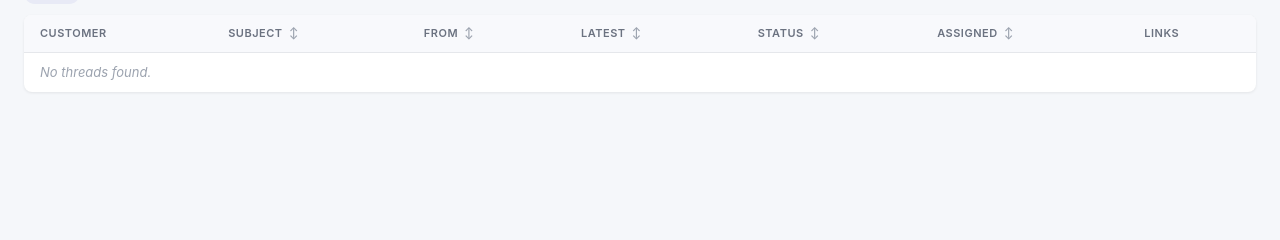
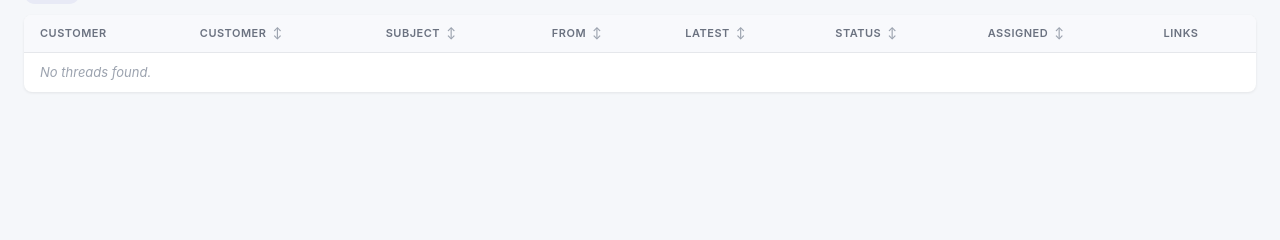
Before and after one commit to rickforshee/promo-comms, a FastAPI app: template app/web/templates/threads/list.html in a window 1280 px wide. Shown: the part 195-435 px from the top of the page. Run offline with FastAPI, Linux system fonts and the light colour scheme; the template is opened without the code that fills it, so the values that code supplies are empty; some libraries are stand-ins or nearby versions.

Commit message:
feat: customer name in thread list — sortable, searchable, PO->job->customer via Pace DB join; fix scheduler duplicate job ID

```diff
--- a/app/web/routes/threads.py
+++ b/app/web/routes/threads.py
@@ -287,6 +287,42 @@ def _search_thread_ids(q: str, link_filter: str, db: Session, current_user_id: i
             .distinct()
             .all()
         )
+        # Customer name
+        customer_ids = (
+            db.query(PaceCustomerCache.customer_id)
+            .filter(PaceCustomerCache.cust_name.ilike(pattern))
+            .all()
+        )
+        if customer_ids:
+            cid_list = [r.customer_id for r in customer_ids]
+            # Via job links
+            job_nums = (
+                db.query(PaceJobCache.job_number)
+                .filter(PaceJobCache.customer_id.in_(cid_list))
+                .all()
+            )
+            if job_nums:
+                jn_list = [r.job_number for r in job_nums]
+                matched_ids.update(
+                    r.thread_id for r in
+                    db.query(ThreadJobLink.thread_id)
+                    .filter(ThreadJobLink.job_number.in_(jn_list))
+                    .all()
+                )
+            # Via PO links
+            po_nums = (
+                db.query(PacePOCache.po_number)
+                .filter(PacePOCache.customer_id.in_(cid_list))
+                .all()
+            )
+            if po_nums:
+                pn_list = [r.po_number for r in po_nums]
+                matched_ids.update(
+                    r.thread_id for r in
+                    db.query(ThreadPOLink.thread_id)
+                    .filter(ThreadPOLink.po_number.in_(pn_list))
+                    .all()
+                )
         # Vendor name
         vendor_ids = (
             db.query(PaceVendorCache.vendor_id)
@@ -401,6 +437,41 @@ def _sort_thread_ids(thread_ids: list[int], sort_by: str, sort_dir: str, db: Ses
         )
         from_map = {r.thread_id: (r.sender_name or r.sender_email or "").lower() for r in from_rows}
         rows = [(tid, from_map.get(tid, "")) for tid in thread_ids]
+        rows.sort(key=lambda r: r[1], reverse=not asc)
+    elif sort_by == "customer":
+        # Resolve customer name via job link first, then PO link
+        job_links = (
+            db.query(ThreadJobLink.thread_id, PaceJobCache.customer_id)
+            .join(PaceJobCache, PaceJobCache.job_number == ThreadJobLink.job_number)
+            .filter(ThreadJobLink.thread_id.in_(thread_ids))
+            .all()
+        )
+        cust_id_map: dict[int, str] = {}
+        for tid, cid in job_links:
+            if tid not in cust_id_map and cid:
+                cust_id_map[tid] = cid
+
+        po_only = [tid for tid in thread_ids if tid not in cust_id_map]
+        if po_only:
+            po_links = (
+                db.query(ThreadPOLink.thread_id, PacePOCache.customer_id)
+                .join(PacePOCache, PacePOCache.po_number == ThreadPOLink.po_number)
+                .filter(ThreadPOLink.thread_id.in_(po_only))
+                .all()
+            )
+            for tid, cid in po_links:
+                if tid not in cust_id_map and cid:
+                    cust_id_map[tid] = cid
+
+        all_cust_ids = set(cust_id_map.values())
+        cust_name_map: dict[str, str] = {}
+        if all_cust_ids:
+            custs = db.query(PaceCustomerCache).filter(
+                PaceCustomerCache.customer_id.in_(all_cust_ids)
+            ).all()
+            cust_name_map = {c.customer_id: (c.cust_name or "").lower() for c in custs}
+
+        rows = [(tid, cust_name_map.get(cust_id_map.get(tid, ""), "")) for tid in thread_ids]
         rows.sort(key=lambda r: r[1], reverse=not asc)
     elif sort_by == "assigned":
         rows = db.query(Thread.id, Thread.assigned_to).filter(Thread.id.in_(thread_ids)).all()
--- a/app/web/templates/threads/results_partial.html
+++ b/app/web/templates/threads/results_partial.html
@@ -14,6 +14,7 @@
         <tr>
             <th>Customer</th>
             {% set cols = [
+                ("customer", "Customer"),
                 ("subject",  "Subject"),
                 ("from",     "From"),
                 ("latest",   "Latest"),
```
